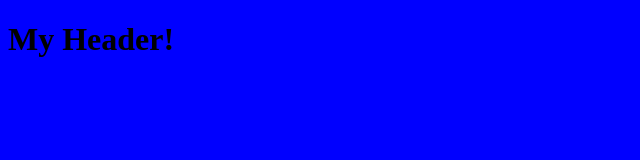
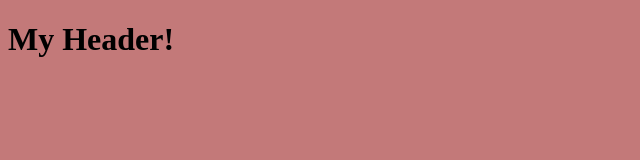
Before and after one commit to ViZotova/test-repo, a plain HTML site: page index.html in a window 1280 px wide. Shown: the whole page, without its empty margins (0-640 px from the left). Drawn offline with Linux system fonts and the light colour scheme.

Commit message:
Change background-color at main

```diff
--- a/css/style.css
+++ b/css/style.css
@@ -1,3 +1,3 @@
 body {
-    background-color: blue;
+    background-color: rgb(195, 121, 121);
 }
```
